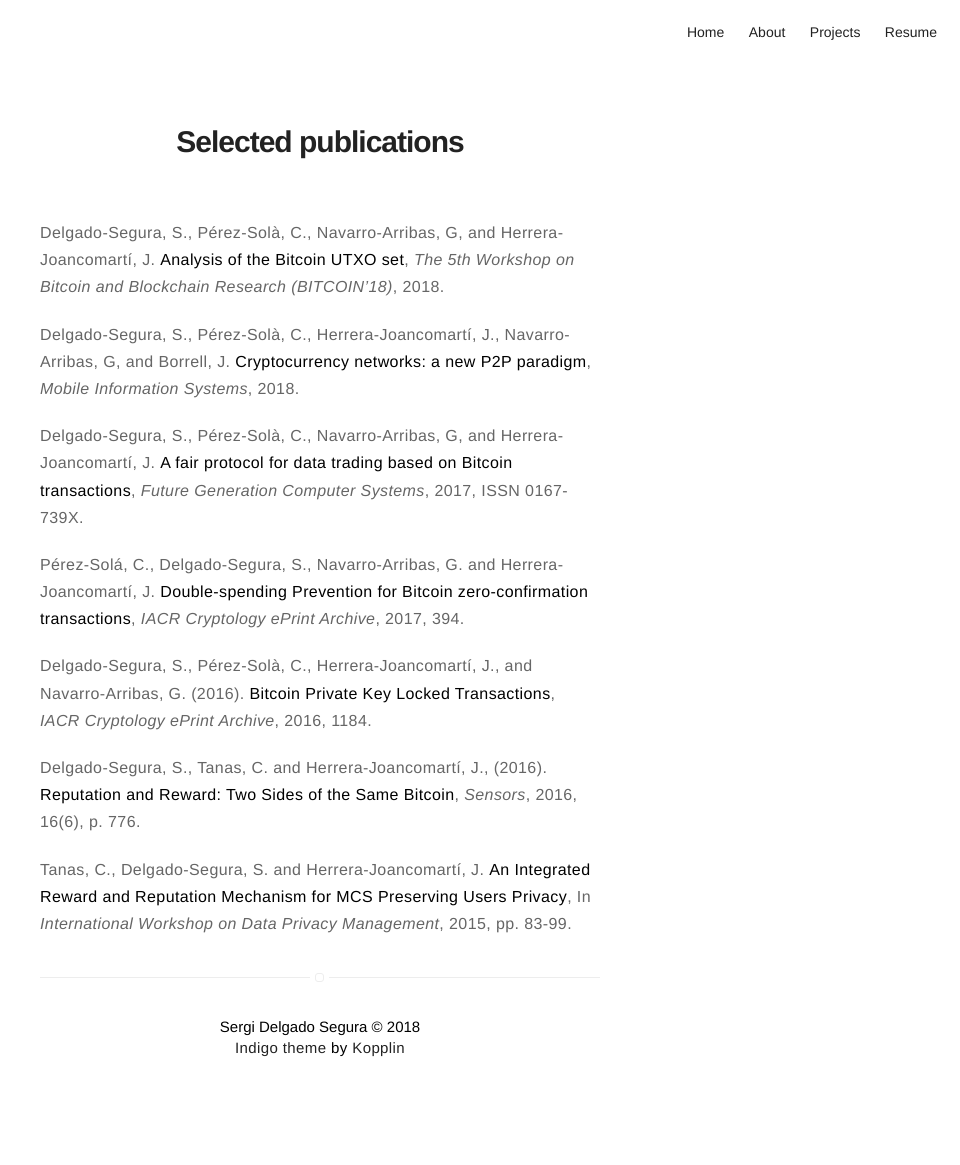
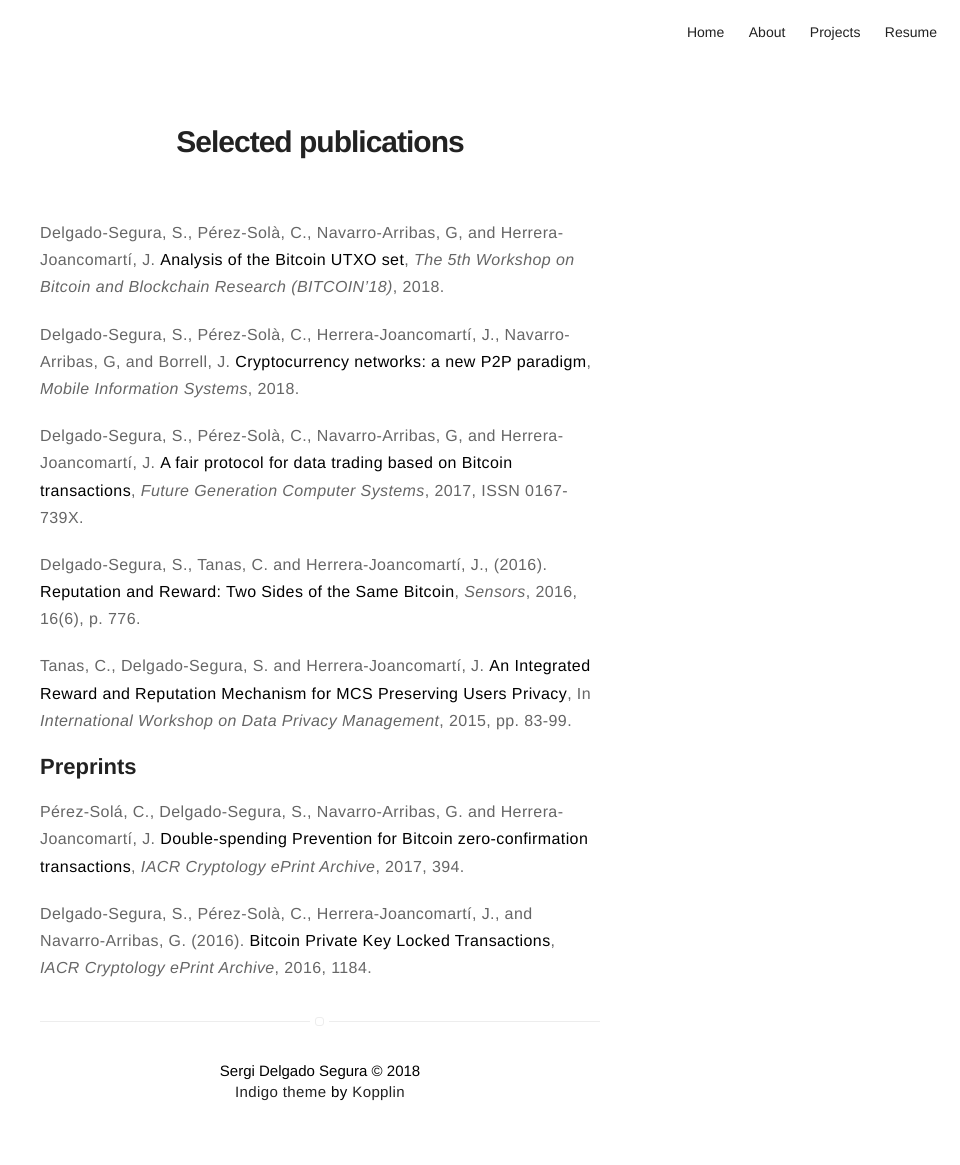
Before and after one commit to sr-gi/me, a Jekyll site: the page built from publications.md, in a window 1280 px wide. Shown: the whole page, without its empty margins (320-1280 px from the left). Built offline with Jekyll 4.4.1, drawn with Linux system fonts in a browser that asks for light colours; before the commit the page ends 1121 px from its top, so only the background shows below that.

Commit message:
Adds preprints subsections

```diff
--- a/publications.md
+++ b/publications.md
@@ -11,10 +11,12 @@ Delgado-Segura, S., Pérez-Solà, C., Herrera-Joancomartí, J., Navarro-Arribas,
 
 Delgado-Segura, S., Pérez-Solà, C., Navarro-Arribas, G, and Herrera-Joancomartí, J. [**A fair protocol for data trading based on Bitcoin transactions**](http://dx.doi.org/10.1016/j.future.2017.08.021), *Future Generation Computer Systems*, 2017, ISSN 0167-739X.
 
+Delgado-Segura, S., Tanas, C. and Herrera-Joancomartí, J., (2016). [**Reputation and Reward: Two Sides of the Same Bitcoin**](http://dx.doi.org/10.3390/s16060776), *Sensors*, 2016, 16(6), p. 776.
+
+Tanas, C., Delgado-Segura, S. and Herrera-Joancomartí, J. [**An Integrated Reward and Reputation Mechanism for MCS Preserving Users Privacy**](https://link.springer.com/chapter/10.1007/978-3-319-29883-2_6/fulltext.html), In *International Workshop on Data Privacy Management*, 2015, pp. 83-99.
+
+## Preprints
+
 Pérez-Solá, C., Delgado-Segura, S., Navarro-Arribas, G. and Herrera-Joancomartí, J. [**Double-spending Prevention for Bitcoin zero-confirmation transactions**](https://eprint.iacr.org/2017/394.pdf), *IACR Cryptology ePrint Archive*, 2017, 394.
 
 Delgado-Segura, S., Pérez-Solà, C., Herrera-Joancomartí, J., and Navarro-Arribas, G. (2016). [**Bitcoin Private Key Locked Transactions**](https://eprint.iacr.org/2016/1184.pdf), *IACR Cryptology ePrint Archive*, 2016, 1184.
-
-Delgado-Segura, S., Tanas, C. and Herrera-Joancomartí, J., (2016). [**Reputation and Reward: Two Sides of the Same Bitcoin**](http://dx.doi.org/10.3390/s16060776), *Sensors*, 2016, 16(6), p. 776.
-
-Tanas, C., Delgado-Segura, S. and Herrera-Joancomartí, J. [**An Integrated Reward and Reputation Mechanism for MCS Preserving Users Privacy**](https://link.springer.com/chapter/10.1007/978-3-319-29883-2_6/fulltext.html), In *International Workshop on Data Privacy Management*, 2015, pp. 83-99.
```
